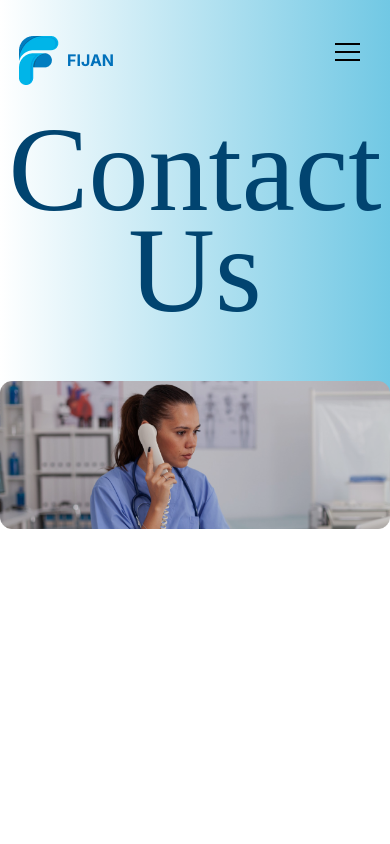
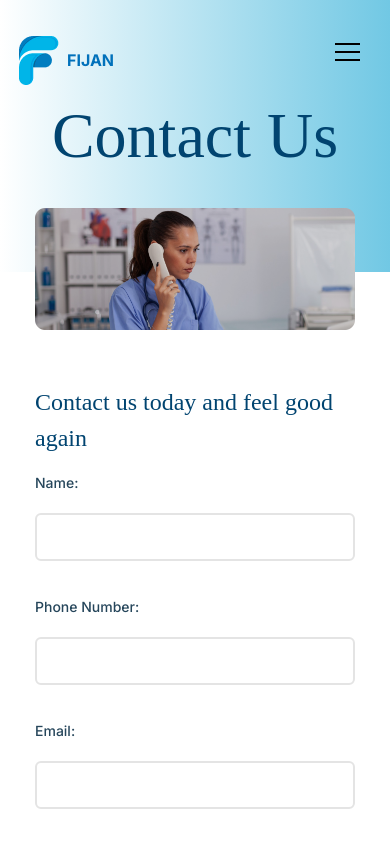
Before and after one commit to Princessayomide53/Fijan, a React (Create React App) app: page /contact in a window 390 px wide. Shown: the top 844 px of the page. Built offline with nearby package versions, Linux system fonts and the light colour scheme; a web font is replaced by a local one.

Commit message:
made the contact us page responsive

```diff
--- a/src/Routers/Contact/ContactPage.js
+++ b/src/Routers/Contact/ContactPage.js
@@ -2,8 +2,8 @@ import React from "react";
 
 const ContactPage = () => {
   return (
-    <section className="pt-[25rem] pb-[7.8rem] max-w-[65rem] mx-auto">
-      <h5 className="special-font text-[#014470] text-[3.5rem] font-normal leading-normal pb-[2rem]">
+    <section className="mac:pt-[25rem] md:pt-[12rem] pt-[7rem] lg:pt-[16rem] xl:pt-[20rem] pb-[5rem] md:pb-[7.8rem] max-w-[20rem] md:max-w-[38rem] lg:max-w-[48rem] xl:max-w-[55rem] mac:max-w-[65rem] mx-auto">
+      <h5 className="special-font text-[#014470] text-[1.5rem] md:text-[3rem] lg:text-[3.5rem] font-normal leading-normal pb-[1rem] md:pb-[2rem]">
         Contact us today and feel good again
       </h5>
       <div className="">
@@ -11,7 +11,7 @@ const ContactPage = () => {
           <div className="flex flex-col gap-5">
             <label
               htmlFor="name"
-              className="md:text-base lg:md:text-base lg:text-[1.25rem] font-medium leading-normal text-[#26465B]"
+              className="text-sm md:text-base lg:md:text-base lg:text-[1.25rem] font-medium leading-normal text-[#26465B]"
             >
               Name:
             </label>
@@ -19,14 +19,14 @@ const ContactPage = () => {
               type="text"
               id="name"
               name="name"
-              className="border-2 border-[#E4E4E4] pl-5 focus:outline-blue-300  rounded-md w-full h-[4rem]"
+              className="border-2 border-[#E4E4E4] pl-5 focus:outline-blue-300  rounded-md w-full h-[3rem] md:h-[4rem]"
             />
           </div>
           <div className="flex flex-col gap-[2.2rem] md:flex-row md:gap-5 lg:gap-7 w-full">
             <div className="flex flex-col gap-5 flex-grow">
               <label
                 htmlFor="phoneNumber"
-                className="md:text-base lg:text-[1.25rem] font-medium leading-normal text-[#26465B]"
+                className="md:text-base text-sm lg:text-[1.25rem] font-medium leading-normal text-[#26465B]"
               >
                 Phone Number:
               </label>
@@ -34,13 +34,13 @@ const ContactPage = () => {
                 type="text"
                 id="phoneNumber"
                 name="phoneNumber"
-                className="border-2 border-[#E4E4E4] focus:outline-blue-400  rounded-md pl-5 w-full h-[4rem]"
+                className="border-2 border-[#E4E4E4] focus:outline-blue-400  rounded-md pl-5 w-full h-[3rem] md:h-[4rem]"
               />
             </div>
             <div className="flex flex-col gap-5 flex-grow">
               <label
                 htmlFor="email"
-                className="md:text-base lg:text-[1.25rem] font-medium leading-normal text-[#26465B]"
+                className="md:text-base text-sm lg:text-[1.25rem] font-medium leading-normal text-[#26465B]"
               >
                 Email:
               </label>
@@ -48,14 +48,14 @@ const ContactPage = () => {
                 type="email"
                 id="email"
                 name="email"
-                className="border-2 border-[#E4E4E4] focus:outline-blue-300  rounded-md w-full pl-5 h-[4rem]"
+                className="border-2 text-sm border-[#E4E4E4] focus:outline-blue-300  rounded-md w-full pl-5 h-[3rem] md:h-[4rem]"
               />
             </div>
           </div>
           <div className="flex flex-col gap-5">
             <label
               htmlFor="name"
-              className="md:text-base lg:text-[1.25rem] font-medium leading-normal text-[#26465B]"
+              className="md:text-base text-sm lg:text-[1.25rem] font-medium leading-normal text-[#26465B]"
             >
               Message:
             </label>
@@ -63,7 +63,7 @@ const ContactPage = () => {
               type="text"
               id="name"
               name="name"
-              className="border-2 border-[#E4E4E4] pl-5 focus:outline-blue-300  rounded-md w-full h-[15rem]"
+              className="border-2 border-[#E4E4E4] pl-5 focus:outline-blue-300  rounded-md w-full h-[10rem] md:h-[15rem]"
             />
           </div>
 
--- a/src/Routers/Contact/Hero.js
+++ b/src/Routers/Contact/Hero.js
@@ -3,13 +3,17 @@ import Contact from "../../Assets/Contact.png";
 
 const Hero = () => {
   return (
-    <section className="bg-gradient-to-r from-[#ffffff] to-[#71C8E4] w-full h-[26rem]">
-      <div className="max-w-[83rem] mx-auto ">
-        <h2 className="text-center pt-[2.5rem] text-[7.5rem] text-[#014470] font-normal leading-[6.3rem] special-font">
+    <section className="bg-gradient-to-r from-[#ffffff] to-[#71C8E4] h-[12rem] w-full md:h-[18rem] xl:h-[26rem]">
+      <div className="mac:max-w-[83rem] md:max-w-[45rem] xl:max-w-[75rem] pro:max-w-[52rem] max-w-[22rem] mx-auto ">
+        <h2 className="text-center pt-[1.5rem] md:pt-[2.5rem] text-[4rem] md:text-[5.5rem] lg:text-[6.5rem] xl:text-[7.5rem] text-[#014470] font-normal leading-[4rem] lg:leading-[5.2rem] xl:leading-[6.3rem] special-font">
           Contact Us
         </h2>
-        <div className="relative flex flex-col items-center justify-center pt-[3.7rem]">
-          <img src={Contact} alt="" />
+        <div className="relative flex flex-col items-center justify-center pt-[2.5rem] md:pt-[3rem] lg:pt-[3rem] xl:pt-[3.8rem] ">
+          <img
+            src={Contact}
+            alt=""
+            className="object-contain w-[20rem] md:w-[42rem] mac:w-[80rem] lg:w-[57rem] mac:h-[30rem] xl:w-[70rem] xl:h-[28rem]"
+          />
         </div>
       </div>
     </section>
--- a/src/components/Frequent.js
+++ b/src/components/Frequent.js
@@ -47,9 +47,9 @@ const Frequent = () => {
                   className={`${index === 0 ? "mac:w-[28rem]" : ""} ${
                     index === 1 ? "mac:w-[23rem]" : ""
                   } ${index === 2 ? "mac:w-[23rem]" : ""} ${
-                    index === 0 ? "lg:w-[25rem]" : ""
-                  } ${index === 1 ? "lg:w-[18rem]" : ""} ${
-                    index === 2 ? "lg:w-[18rem]" : ""
+                    index === 0 ? "lg:w-[18rem]" : ""
+                  } ${index === 1 ? "lg:w-[15rem]" : ""} ${
+                    index === 2 ? "lg:w-[15rem]" : ""
                   } ${index === 0 ? "xl:w-[27rem]" : ""} ${
                     index === 1 ? "xl:w-[22rem]" : ""
                   } ${index === 2 ? "lg:w-[18rem]" : ""} ${
@@ -74,9 +74,9 @@ const Frequent = () => {
                   className={`${index === 0 ? "mac:w-[28rem]" : ""} ${
                     index === 1 ? "mac:w-[23rem]" : ""
                   } ${index === 2 ? "mac:w-[23rem]" : ""} ${
-                    index === 0 ? "lg:w-[27rem]" : ""
-                  } ${index === 1 ? "lg:w-[18rem]" : ""} ${
-                    index === 2 ? "lg:w-[18rem]" : ""
+                    index === 0 ? "lg:w-[18rem]" : ""
+                  } ${index === 1 ? "lg:w-[15rem]" : ""} ${
+                    index === 2 ? "lg:w-[15rem]" : ""
                   }${index === 0 ? "xl:w-[27rem]" : ""} ${
                     index === 1 ? "xl:w-[22rem]" : ""
                   } ${index === 2 ? "lg:w-[18rem]" : ""}   ${
```
